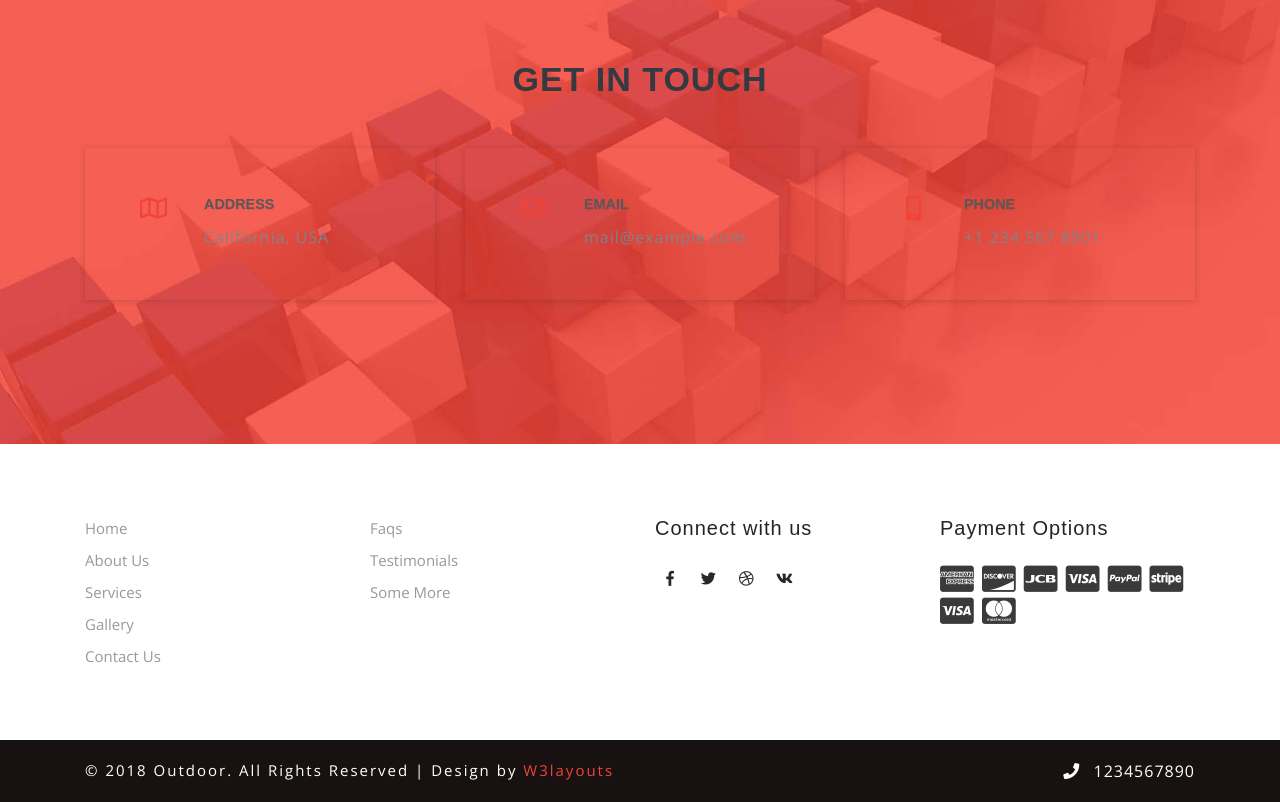
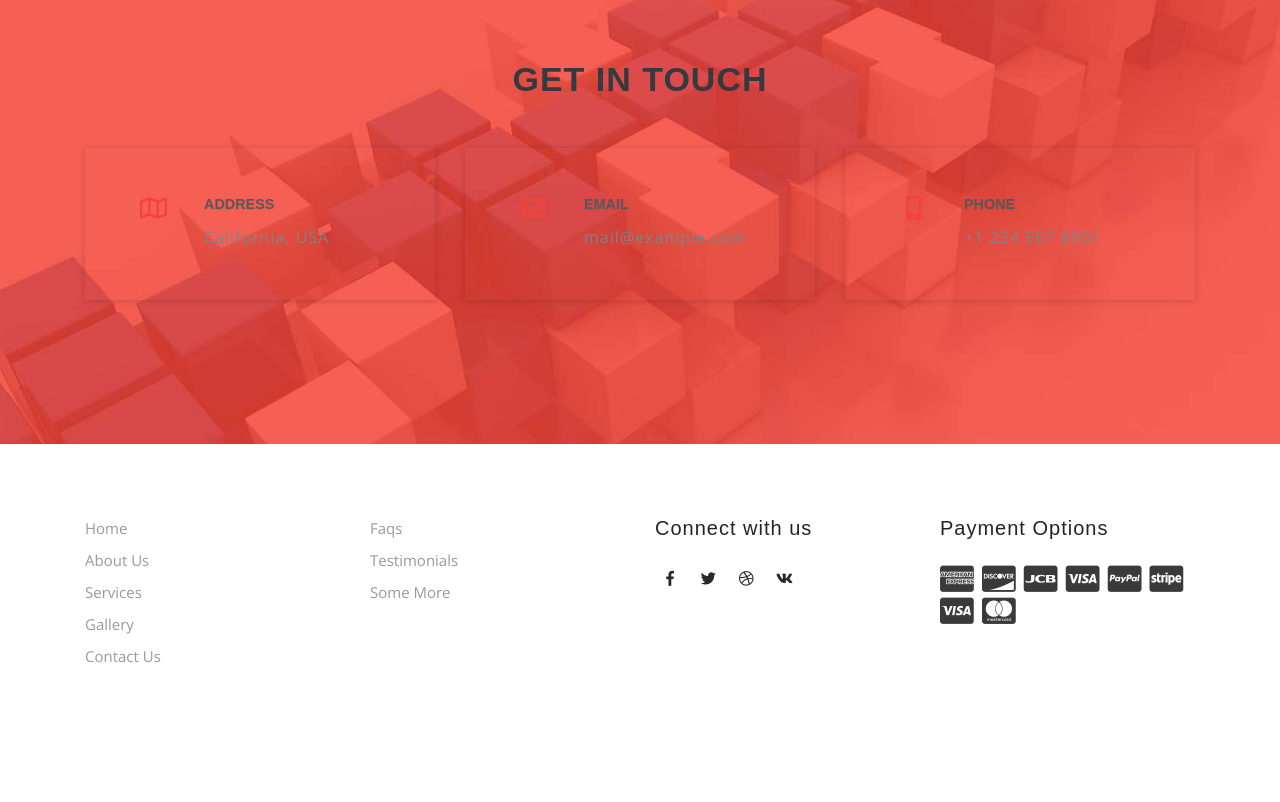
Before and after one commit to dharangsharma/newProject, a plain HTML site: page index.html in a window 1280 px wide. Shown: the part 3383-4185 px from the top of the page. After the commit the page ends 4123 px from the top, so only its background shows below. Drawn offline with nearby package versions, Linux system fonts and the light colour scheme; a web font is replaced by a local one.

Commit message:
remove l

```diff
--- a/index.html
+++ b/index.html
@@ -522,26 +522,6 @@ License URL: http://creativecommons.org/licenses/by/3.0/
 		</div>
 	</footer>
 	<!-- //footer -->
-
-	<!-- copyright -->
-	<div class="copy-right-w3ls py-3">
-		<div class="container">
-			<div class="row">
-				<div class="col-lg-8 w3ls-left-copy text-lg-left text-center">
-					<p class="copy-right-grids text-white">© 2018 Outdoor. All Rights Reserved | Design by
-						<a href="https://w3layouts.com/" target="_blank">W3layouts</a>
-					</p>
-				</div>
-				<div class="col-lg-4 w3ls-left-copy text-lg-right text-center">
-					<p class="text-white">
-						<i class="fas fa-phone mr-2"></i> 1234567890</p>
-				</div>
-			</div>
-		</div>
-	</div>
-	<!-- //copyright -->
-
-
 	<!-- Js files -->
 	<!-- JavaScript -->
 	<script src="js/jquery-2.2.3.min.js"></script>
```
